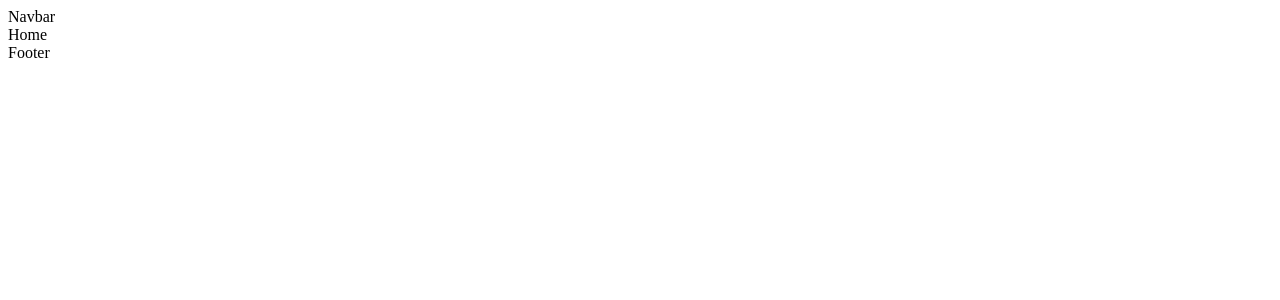
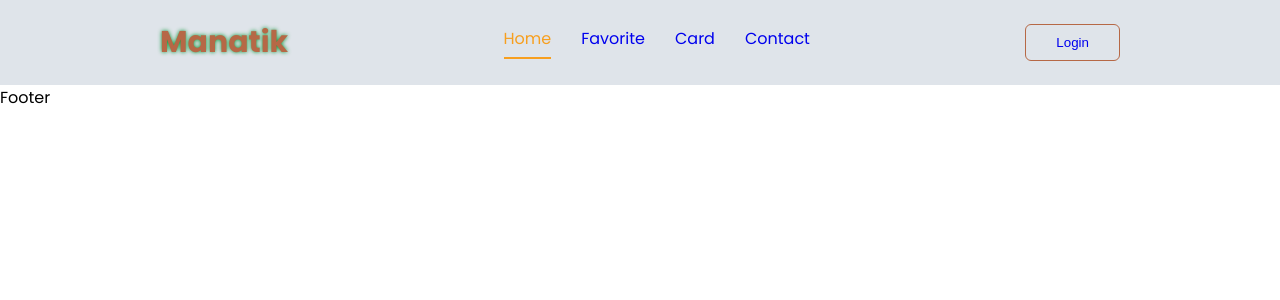
Before and after one commit to muradorucov/manatik, a React (Vite) app: page / in a window 1280 px wide. Shown: the top 300 px of the page. Built offline with nearby package versions, Linux system fonts and the light colour scheme.

Commit message:
feat:header section done

```diff
--- a/src/App.jsx
+++ b/src/App.jsx
@@ -11,6 +11,7 @@ function App() {
     return (
         <>
                 <Routes>
+
                     <Route path='/' element={<UserLayout />}>
                         <Route index element={<Home />} />
                         <Route path='login' element={<Login />} />
@@ -19,7 +20,7 @@ function App() {
                         <Route path='favorite' element={<FavPage />} />
                     </Route>
                     <Route path='/admin'></Route>
-            </Routes>
+                </Routes >
         </>
     )
 }
--- a/src/assets/layout.css
+++ b/src/assets/layout.css
@@ -0,0 +1,294 @@
+.container {
+    width: 75%;
+    max-width: 1140px;
+    margin-inline: auto;
+}
+
+.row {
+    display: flex;
+    flex-wrap: wrap;
+    margin-inline: -15px;
+}
+
+.flex-direction {
+    flex-direction: column;
+}
+
+
+.d-flex {
+    display: flex;
+}
+
+.justify-content-between {
+    justify-content: space-between;
+}
+
+.align-items-center {
+    align-items: center;
+}
+
+[class^="col-"] {
+    padding-inline: 15px;
+    box-sizing: border-box;
+}
+
+/* extra large xl */
+@media screen and (min-width:1200px) {
+    .col-xl-1 {
+        width: calc(100%/12*1);
+    }
+
+    .col-xl-2 {
+        width: calc(100%/12*2);
+    }
+
+    .col-xl-3 {
+        width: calc(100%/12*3);
+    }
+
+    .col-xl-4 {
+        width: calc(100%/12*4);
+    }
+
+
+    .col-xl-5 {
+        width: calc(100%/12*5);
+    }
+
+    .col-xl-6 {
+        width: calc(100%/12*6);
+    }
+
+    .col-xl-7 {
+        width: calc(100%/12*7);
+    }
+
+    .col-xl-8 {
+        width: calc(100%/12*8);
+    }
+
+    .col-xl-9 {
+        width: calc(100%/12*9);
+    }
+
+    .col-xl-10 {
+        width: calc(100%/12*10);
+    }
+
+    .col-xl-11 {
+        width: calc(100%/12*11);
+    }
+
+    .col-xl-12 {
+        width: 100%;
+    }
+}
+
+/* large lg */
+@media screen and (min-width:992px) and (max-width:1200px) {
+    .col-lg-1 {
+        width: calc(100%/12*1);
+    }
+
+    .col-lg-2 {
+        width: calc(100%/12*2);
+    }
+
+    .col-lg-3 {
+        width: calc(100%/12*3);
+    }
+
+    .col-lg-4 {
+        width: calc(100%/12*4);
+    }
+
+
+    .col-lg-5 {
+        width: calc(100%/12*5);
+    }
+
+    .col-lg-6 {
+        width: calc(100%/12*6);
+    }
+
+    .col-lg-7 {
+        width: calc(100%/12*7);
+    }
+
+    .col-lg-8 {
+        width: calc(100%/12*8);
+    }
+
+    .col-lg-9 {
+        width: calc(100%/12*9);
+    }
+
+    .col-lg-10 {
+        width: calc(100%/12*10);
+    }
+
+    .col-lg-11 {
+        width: calc(100%/12*11);
+    }
+
+    .col-lg-12 {
+        width: 100%;
+    }
+}
+
+/* mediumF md */
+@media screen and (min-width:768px) and (max-width:992px) {
+
+    .col-md-1 {
+        width: calc(100%/12*1);
+    }
+
+    .col-md-2 {
+        width: calc(100%/12*2);
+    }
+
+    .col-md-3 {
+        width: calc(100%/12*3);
+    }
+
+    .col-md-4 {
+        width: calc(100%/12*4);
+    }
+
+
+    .col-md-5 {
+        width: calc(100%/12*5);
+    }
+
+    .col-md-6 {
+        width: calc(100%/12*6);
+    }
+
+    .col-md-7 {
+        width: calc(100%/12*7);
+    }
+
+    .col-md-8 {
+        width: calc(100%/12*8);
+    }
+
+    .col-md-9 {
+        width: calc(100%/12*9);
+    }
+
+    .col-md-10 {
+        width: calc(100%/12*10);
+    }
+
+    .col-md-11 {
+        width: calc(100%/12*11);
+    }
+
+    .col-md-12 {
+        width: 100%;
+    }
+}
+
+/* small sm */
+@media screen and (min-width:576px) and (max-width:768px) {
+    .col-sm-1 {
+        width: calc(100%/12*1);
+    }
+
+    .col-sm-2 {
+        width: calc(100%/12*2);
+    }
+
+    .col-sm-3 {
+        width: calc(100%/12*3);
+    }
+
+    .col-sm-4 {
+        width: calc(100%/12*4);
+    }
+
+
+    .col-sm-5 {
+        width: calc(100%/12*5);
+    }
+
+    .col-sm-6 {
+        width: calc(100%/12*6);
+    }
+
+    .col-sm-7 {
+        width: calc(100%/12*7);
+    }
+
+    .col-sm-8 {
+        width: calc(100%/12*8);
+    }
+
+    .col-sm-9 {
+        width: calc(100%/12*9);
+    }
+
+    .col-sm-10 {
+        width: calc(100%/12*10);
+    }
+
+    .col-sm-11 {
+        width: calc(100%/12*11);
+    }
+
+    .col-sm-12 {
+        width: 100%;
+    }
+}
+
+/* extra small */
+@media screen and (max-width:576px) {
+    .col-xs-1 {
+        width: calc(100%/12*1);
+    }
+
+    .col-xs-2 {
+        width: calc(100%/12*2);
+    }
+
+    .col-xs-3 {
+        width: calc(100%/12*3);
+    }
+
+    .col-xs-4 {
+        width: calc(100%/12*4);
+    }
+
+
+    .col-xs-5 {
+        width: calc(100%/12*5);
+    }
+
+    .col-xs-6 {
+        width: calc(100%/12*6);
+    }
+
+    .col-xs-7 {
+        width: calc(100%/12*7);
+    }
+
+    .col-xs-8 {
+        width: calc(100%/12*8);
+    }
+
+    .col-xs-9 {
+        width: calc(100%/12*9);
+    }
+
+    .col-xs-10 {
+        width: calc(100%/12*10);
+    }
+
+    .col-xs-11 {
+        width: calc(100%/12*11);
+    }
+
+    .col-xs-12 {
+        width: 100%;
+    }
+}
--- a/src/assets/reset.css
+++ b/src/assets/reset.css
@@ -0,0 +1,13 @@
+* {
+    margin: 0;
+    padding: 0;
+    box-sizing: border-box;
+}
+
+a {
+    text-decoration: none;
+}
+
+ul {
+    list-style-type: none;
+}
--- a/src/assets/style.css
+++ b/src/assets/style.css
@@ -0,0 +1,36 @@
+@import url('https://fonts.googleapis.com/css2?family=Poppins:ital,wght@0,100;0,200;0,300;0,400;0,500;0,600;0,700;0,800;0,900;1,100;1,200;1,300;1,400;1,500;1,600;1,700;1,800;1,900&display=swap');
+
+
+body {
+    font-family: "Poppins", sans-serif;
+}
+
+header {
+    background-color: #dfe4ea;
+    padding-block: 20px;
+}
+
+nav {
+    display: flex;
+    gap: 30px;
+}
+
+.logo {
+    color: #b66846;
+    font-size: 30px;
+    text-shadow: 0 0 4px #009432;
+}
+
+
+.login-btn {
+    background-color: transparent;
+    border: 1px solid #b66846;
+    border-radius: 6px;
+    padding: 10px 30px;
+}
+
+.active {
+    color: #F79F1F;
+    padding-bottom: 6px;
+    border-bottom: 2px solid #F79F1F;
+}
--- a/src/layout/user/navbar/index.jsx
+++ b/src/layout/user/navbar/index.jsx
@@ -1,8 +1,22 @@
 import React from 'react'
+import { Link, NavLink } from 'react-router-dom'
 
 function Navbar() {
     return (
-        <div>Navbar</div>
+        <header >
+            <div className="container d-flex justify-content-between align-items-center">
+                <h2 className="logo">Manatik</h2>
+                <nav>
+                    <NavLink to="/">Home</NavLink>
+                    <NavLink to="/favorite">Favorite</NavLink>
+                    <NavLink to="/cart">Card</NavLink>
+                    <NavLink to="/contact">Contact</NavLink>
+                </nav>
+                <button className='login-btn'>
+                    <Link to="/login">Login</Link>
+                </button>
+            </div>
+        </header>
     )
 }
 
--- a/src/pages/user/home/index.jsx
+++ b/src/pages/user/home/index.jsx
@@ -2,7 +2,17 @@ import React from 'react'
 
 function Home() {
     return (
-        <div>Home</div>
+        <main>
+            <section id='slider'>
+                <div className="container">
+
+                </div>
+            </section>
+
+            <section id='shop'>
+
+            </section>
+        </main>
     )
 }
 
```
Lines whose indentation alone changed are shown as unchanged.
